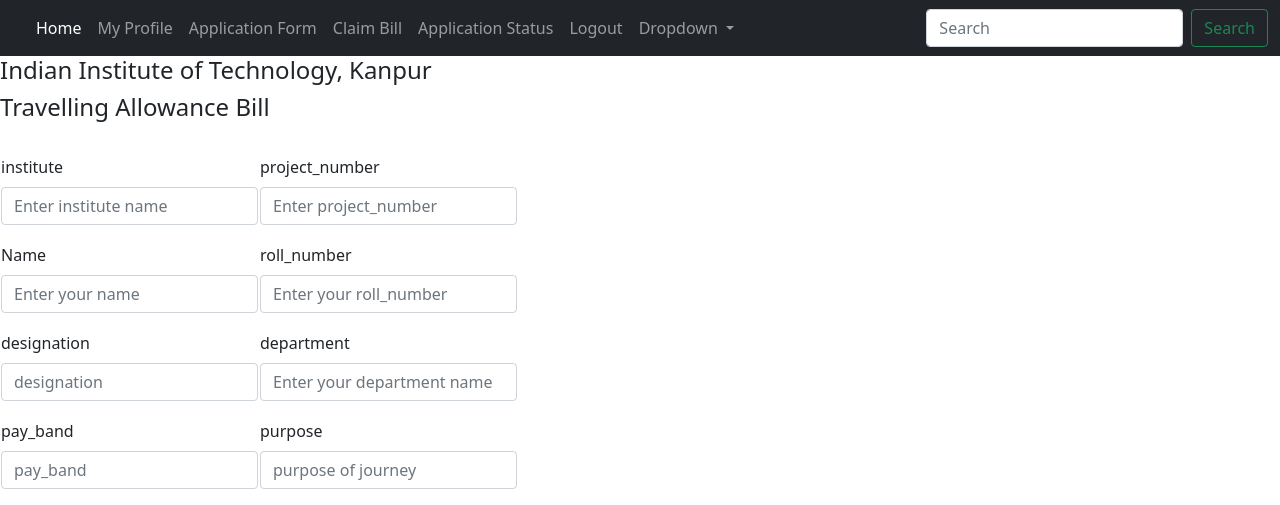
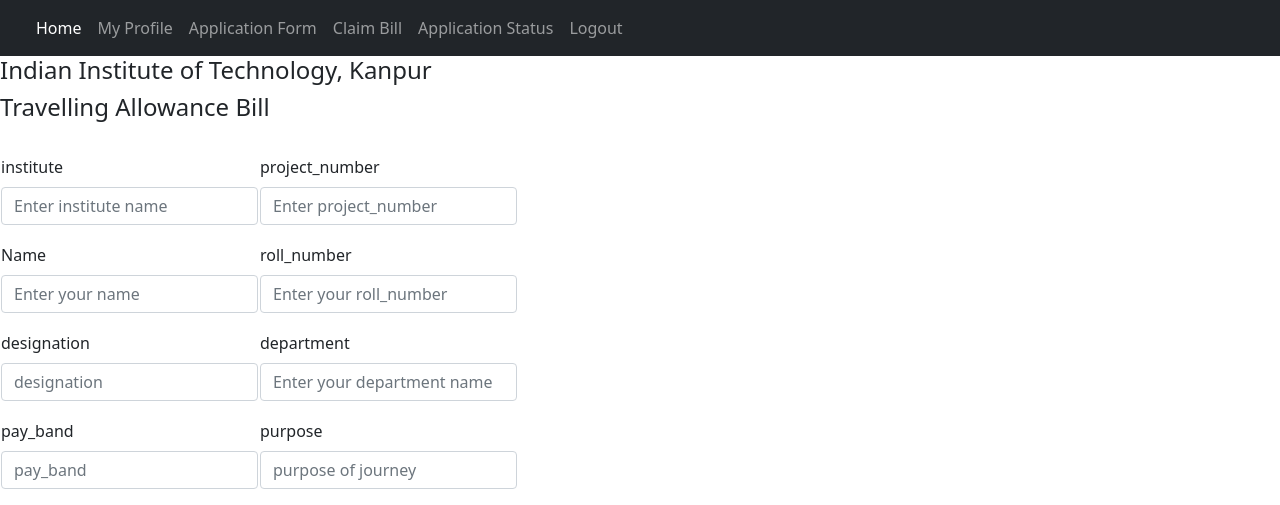
Before and after one commit to mohitg20/TA-Reimbursement-Project, a Django app: page /form in a window 1280 px wide. Shown: the top 505 px of the page. Run offline with Django 4.2, Linux system fonts and the light colour scheme; some libraries are stand-ins or nearby versions.

Commit message:
removed search and dropdown

```diff
--- a/TA_reimbursementProject/templates/base.html
+++ b/TA_reimbursementProject/templates/base.html
@@ -36,9 +36,6 @@
           <a class="nav-link" href="/logout">Logout</a>
         </li>
         <li class="nav-item dropdown">
-          <a class="nav-link dropdown-toggle" href="#" id="navbarDropdown" role="button" data-bs-toggle="dropdown" aria-expanded="false">
-            Dropdown
-          </a>
           <ul class="dropdown-menu" aria-labelledby="navbarDropdown">
             <li><a class="dropdown-item" href="#">Action</a></li>
             <li><a class="dropdown-item" href="#">Another action</a></li>
@@ -47,10 +44,6 @@
           </ul>
         </li>
       </ul>
-      <form class="d-flex">
-        <input class="form-control me-2" type="search" placeholder="Search" aria-label="Search">
-        <button class="btn btn-outline-success" type="submit">Search</button>
-      </form>
     </div>
   </div>
 </nav>
```
Also changed, not shown: TA_reimbursementProject/db.sqlite3.
